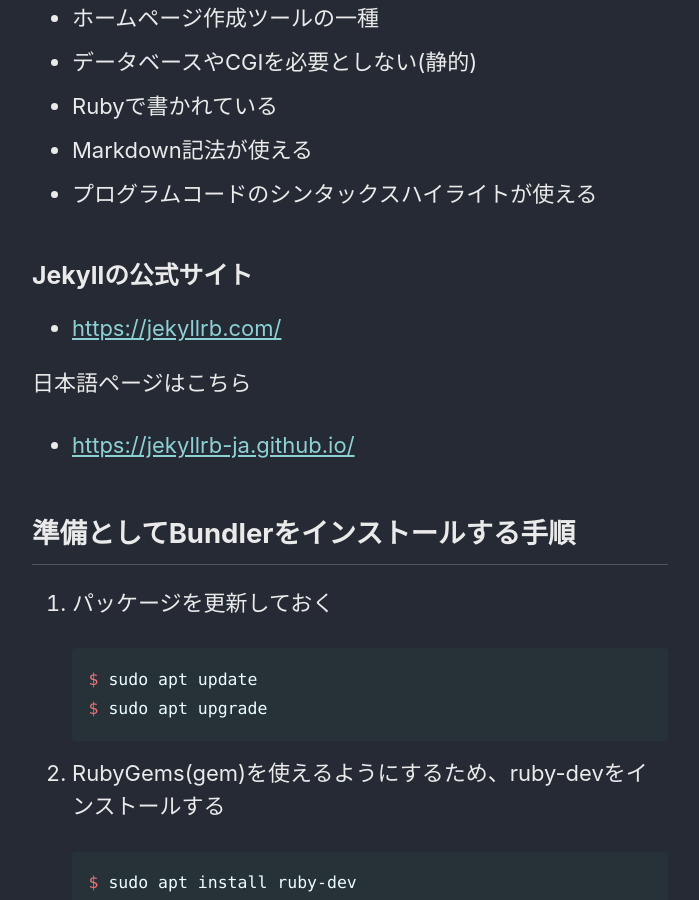
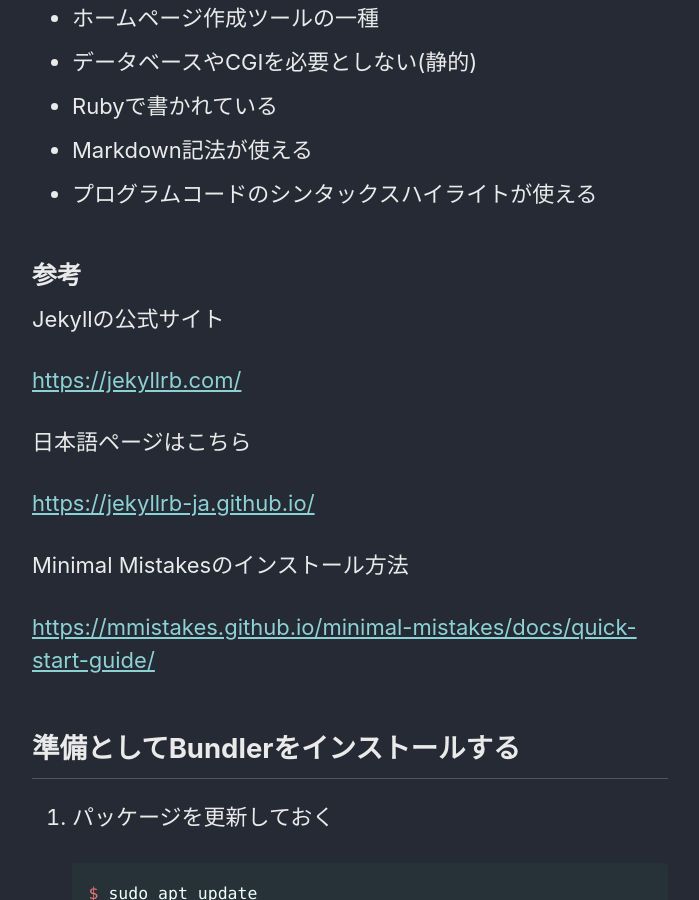
Before and after one commit to sammaya164/sammaya164.github.io, a Jekyll site: the page built from _posts/2020-10-04-mmistakes.md, in a window 1280 px wide and 900 px high, scrolled down 544 px. Shown: the whole window, without its empty margins (290-989 px from the left). Built offline with Jekyll 4.4.1, drawn with Linux system fonts in a browser that asks for light colours; cached includes are drawn as plain includes.

Commit message:
Update 2020-10-04-mmistakes.md

````diff
--- a/_posts/2020-10-04-mmistakes.md
+++ b/_posts/2020-10-04-mmistakes.md
@@ -10,14 +10,20 @@
 * Markdown記法が使える
 * プログラムコードのシンタックスハイライトが使える
 
-### Jekyllの公式サイト
-* [https://jekyllrb.com/](https://jekyllrb.com)
+### 参考
+Jekyllの公式サイト
+
+[https://jekyllrb.com/](https://jekyllrb.com)
 
 日本語ページはこちら
 
-* [https://jekyllrb-ja.github.io/](https://jekyllrb-ja.github.io)
+[https://jekyllrb-ja.github.io/](https://jekyllrb-ja.github.io)
 
-## 準備としてBundlerをインストールする手順
+Minimal Mistakesのインストール方法
+
+[https://mmistakes.github.io/minimal-mistakes/docs/quick-start-guide/](https://mmistakes.github.io/minimal-mistakes/docs/quick-start-guide/)
+
+## 準備としてBundlerをインストールする
 1. パッケージを更新しておく
 
     ```shell
````
